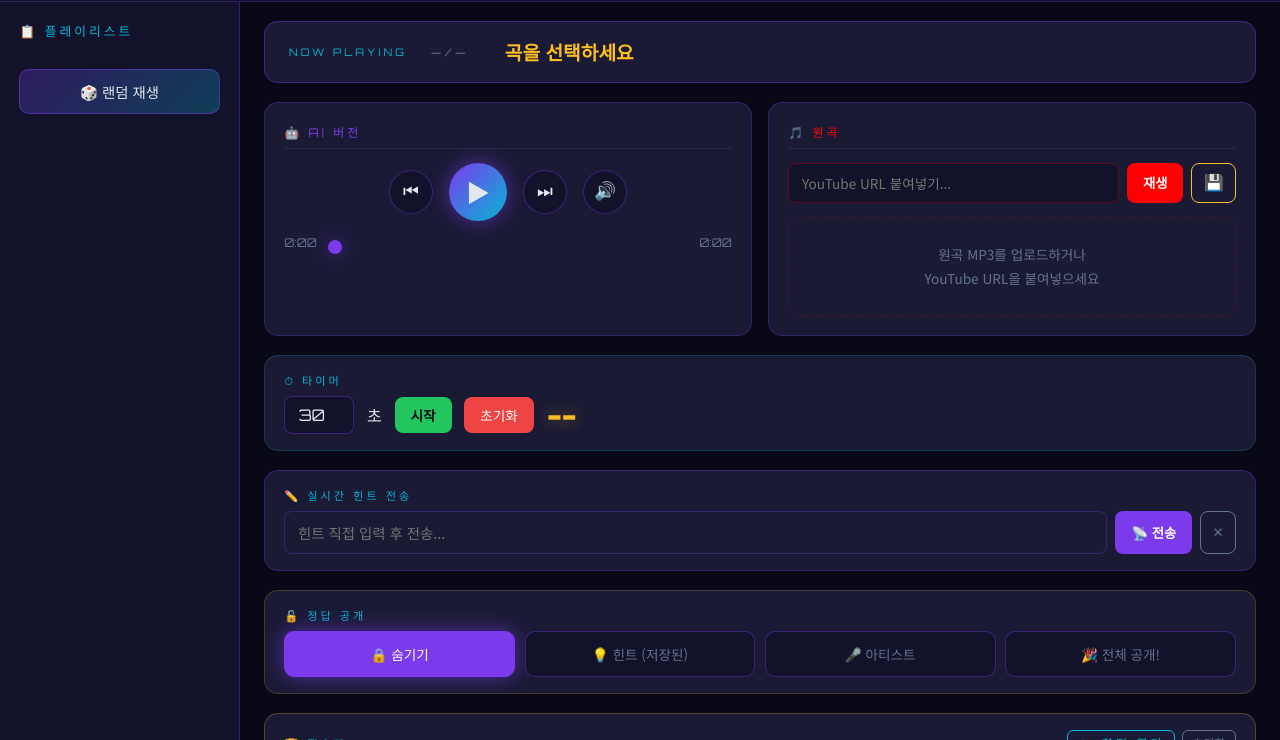
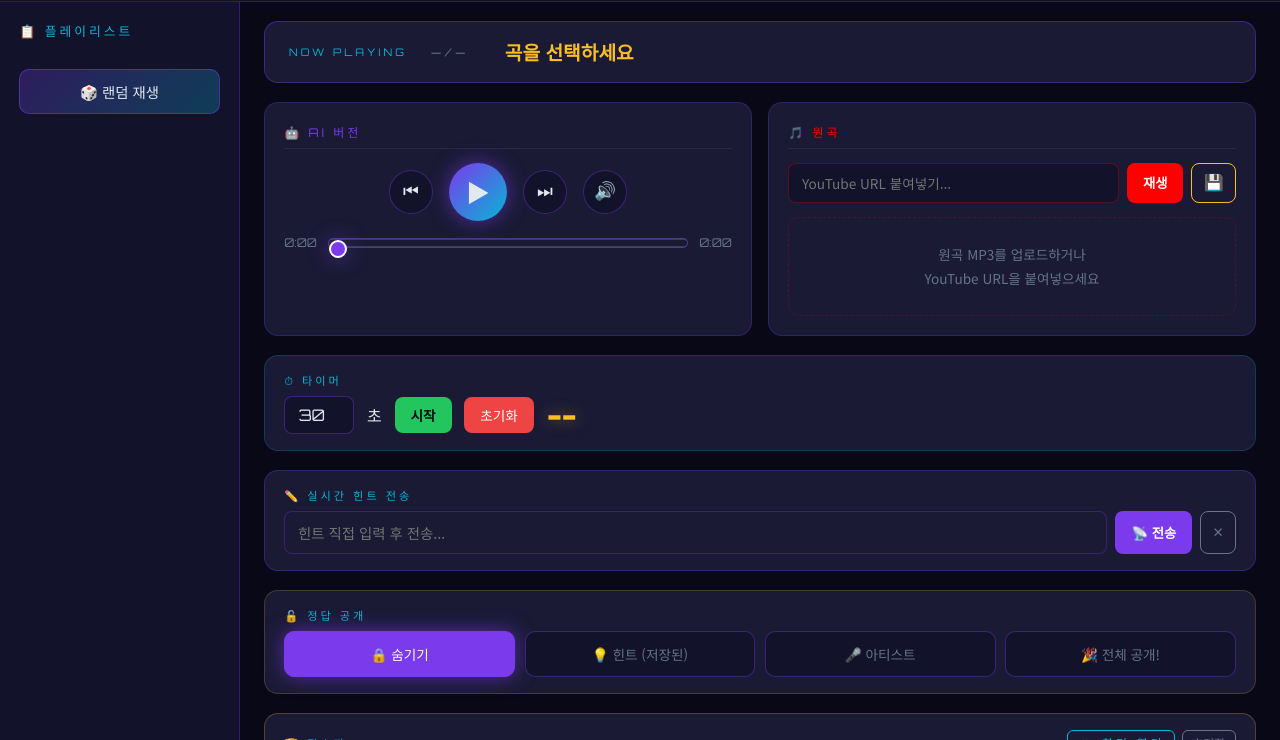
Before and after one commit to ONGYEOLYJPAR/music333, a website: page public/host.html in a window 1280 px wide. Shown: the part 70-810 px from the top of the page. Drawn offline with nearby package versions, Linux system fonts and the light colour scheme; no server answers; a script that the page names is missing.

Commit message:
Make AI progress bar more visible on host screen
Increase height 5px→10px, brighter track color, larger thumb with white border.

Co-Authored-By: Claude Sonnet 4.6 <noreply@anthropic.com>

```diff
--- a/public/host.css
+++ b/public/host.css
@@ -148,20 +148,23 @@
 
 #progress-bar {
   flex: 1;
-  height: 5px;
+  height: 10px;
   -webkit-appearance: none;
   appearance: none;
-  background: var(--surface);
-  border-radius: 3px;
+  background: rgba(255,255,255,0.15);
+  border-radius: 5px;
   outline: none;
   cursor: pointer;
+  border: 1px solid rgba(124,58,237,0.3);
 }
 #progress-bar::-webkit-slider-thumb {
   -webkit-appearance: none;
-  width: 14px; height: 14px;
+  width: 18px; height: 18px;
   border-radius: 50%;
   background: var(--accent);
   box-shadow: var(--glow);
+  border: 2px solid white;
+  cursor: grab;
 }
 
 /* ─── 원곡 로컬 플레이어 ─── */
--- a/public/host.js
+++ b/public/host.js
@@ -247,7 +247,7 @@ audioAI.addEventListener('timeupdate', () => {
   if (!audioAI.duration) return;
   const pct = (audioAI.currentTime / audioAI.duration) * 100;
   progressBar.value = pct;
-  progressBar.style.background = `linear-gradient(to right, var(--accent) ${pct}%, var(--card) ${pct}%)`;
+  progressBar.style.background = `linear-gradient(to right, #7c3aed ${pct}%, rgba(255,255,255,0.15) ${pct}%)`;
   timeCurrent.textContent = fmt(audioAI.currentTime);
 });
 audioAI.addEventListener('loadedmetadata', () => { timeTotal.textContent = fmt(audioAI.duration); });
```
